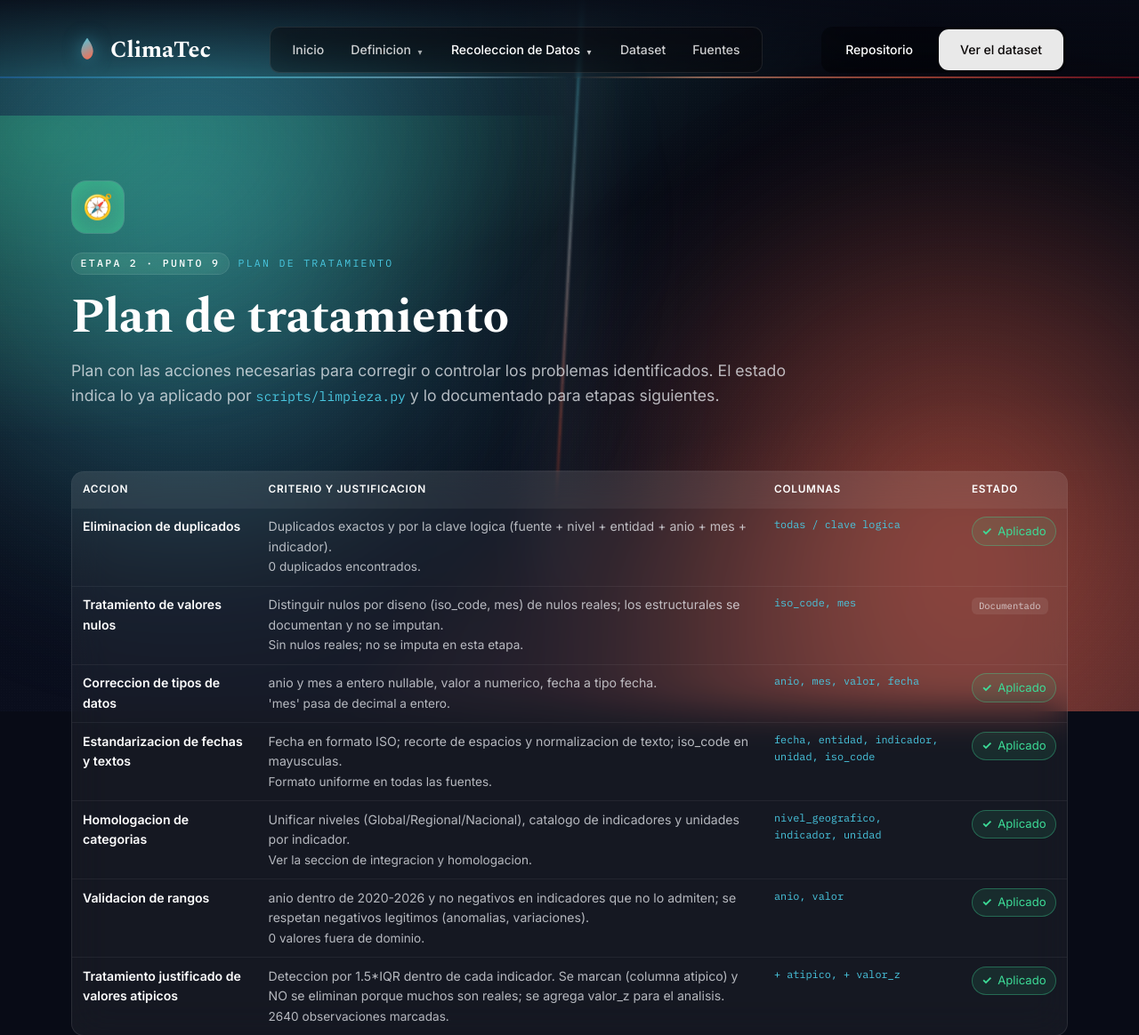
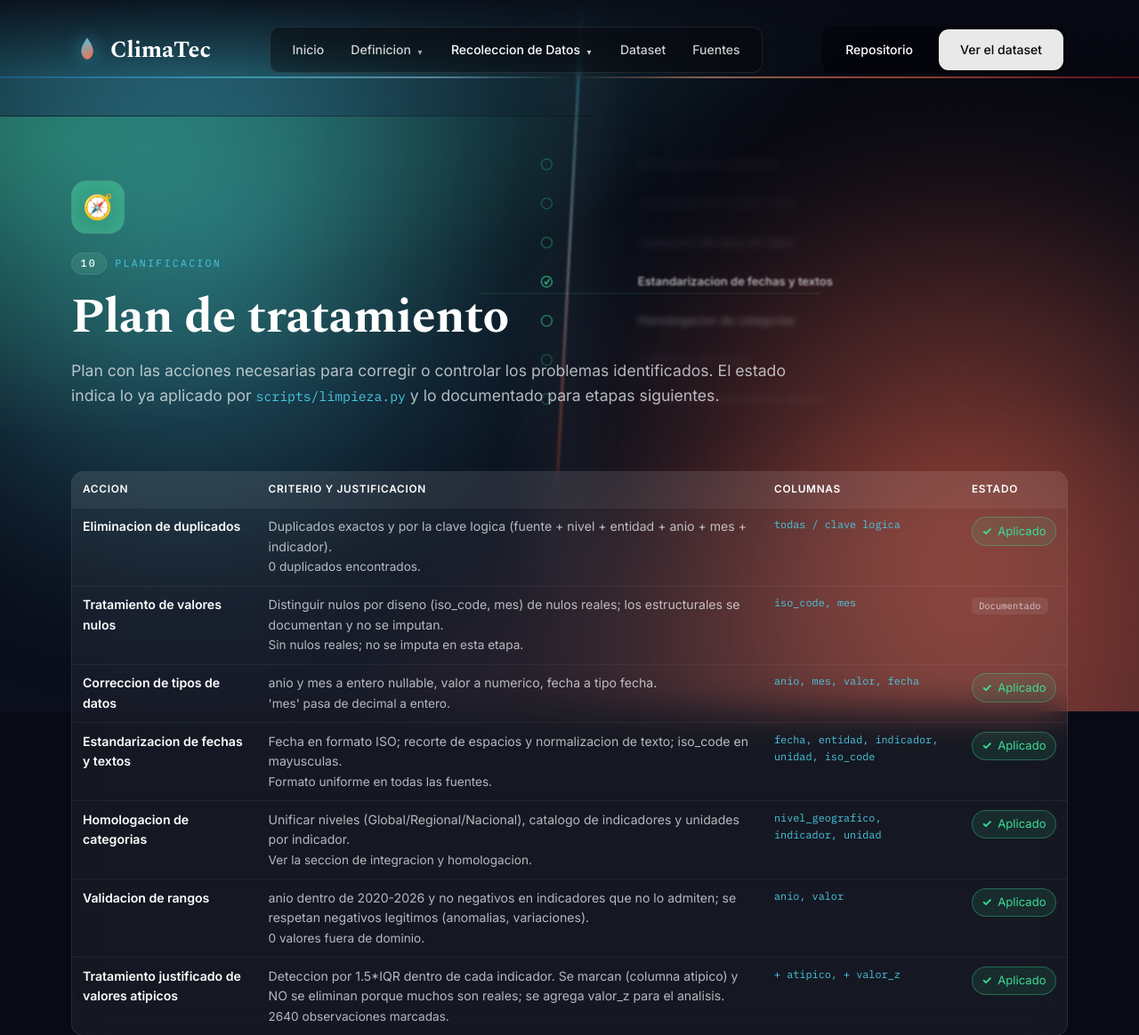
Before and after one commit to veels3122/ClimaTec, a Flask app: page /etapa-2/plan-tratamiento in a window 1280 px wide. Shown: the top 1164 px of the page at 89% size. Run offline with Flask 3, Linux system fonts and the light colour scheme.

Commit message:
fix: agrega animacion de checklist y quita 'Punto 9' del encabezado

```diff
--- a/climate-mining-app/templates/etapa2/plan_tratamiento.html
+++ b/climate-mining-app/templates/etapa2/plan_tratamiento.html
@@ -1,10 +1,11 @@
 {% extends 'base.html' %}
-{% block titulo %}Etapa 2 · Plan de tratamiento · ClimaTec{% endblock %}
+{% block titulo %}10. Plan de tratamiento · ClimaTec{% endblock %}
 {% block contenido %}
 
-<div class="page-hero acento-ok animate-fade-down">
+<div class="page-hero acento-ok animate-fade-down" data-fondo="e2_plan">
+    <canvas class="fondo-seccion" aria-hidden="true"></canvas>
     <div class="icono-hero">🧭</div>
-    <p class="eyebrow"><span class="paso">Etapa 2 · Punto 9</span> Plan de tratamiento</p>
+    <p class="eyebrow"><span class="paso">10</span> Planificacion</p>
     <h1>Plan de tratamiento</h1>
     <p class="lede">Plan con las acciones necesarias para corregir o controlar los problemas
     identificados. El estado indica lo ya aplicado por <span class="mono">scripts/limpieza.py</span>
```
